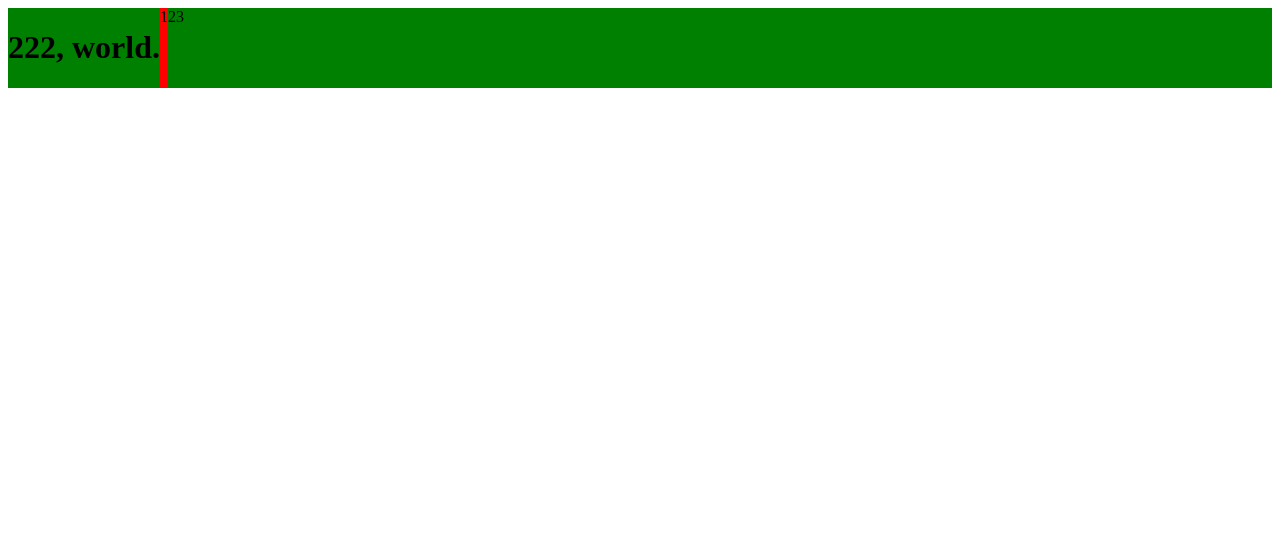
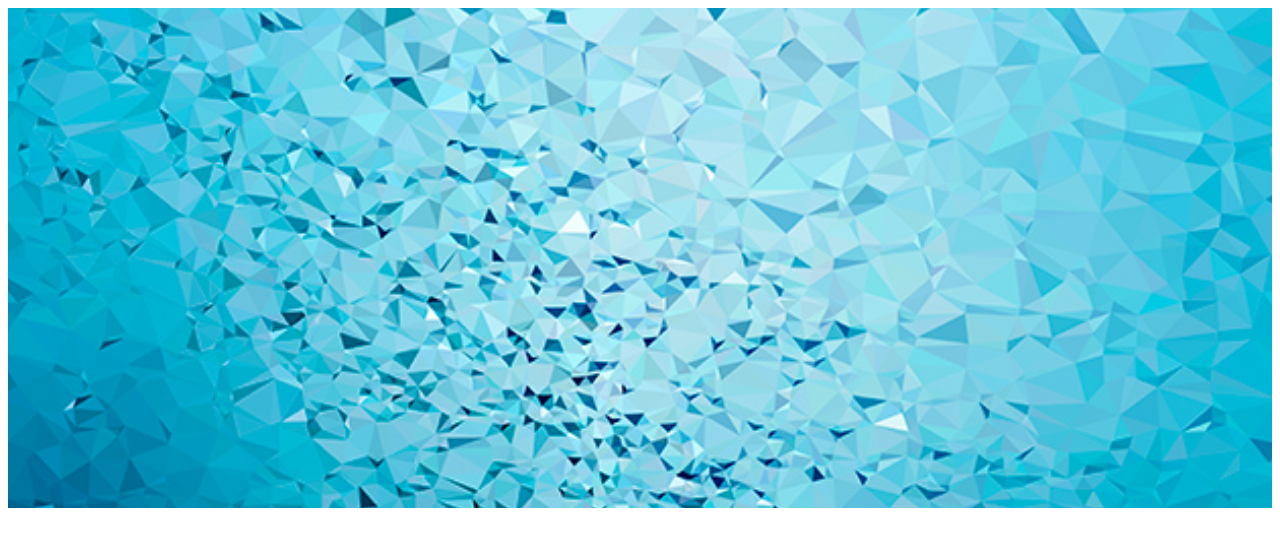
Before and after one commit to hyperh/react-forge-landing, a React app: page / in a window 1280 px wide. Shown: the top 546 px of the page. Built offline with nearby package versions, Linux system fonts and the light colour scheme.

Commit message:
Header image working, full size.

```diff
--- a/src/App.js
+++ b/src/components/App.js
@@ -1,14 +1,13 @@
 import React, { Component } from 'react';
-import styles from './style.css';
+import styles from '../style.css';
+
+import Header from './Header';
 
 export default class App extends Component {  // eslint-disable-line react/prefer-stateless-function
   render() {
     return (
       <div className={styles.test}>
-        <h1>222, world.</h1>
-        <div id={styles.myId} className={styles.test}>1</div>
-        <div className={styles.test}>2</div>
-        <div className={styles.test}>3</div>
+        <Header />
       </div>
     );
   }
--- /dev/null
+++ b/src/components/Header.js
@@ -0,0 +1,13 @@
+import React from 'react';
+import styles from './header.css';
+
+/* eslint-disable react/prefer-stateless-function */
+export default class Header extends React.Component {
+  render() {
+    return (
+      <div className={styles.header}>
+
+      </div>
+    );
+  }
+}
--- /dev/null
+++ b/src/components/header.css
@@ -0,0 +1,6 @@
+.header {
+  background: url('../assets/rain.jpg') no-repeat fixed center center;
+  background-size: 100%;
+  width: 100%;
+  height: 500px;
+}
--- a/src/index.js
+++ b/src/index.js
@@ -1,7 +1,7 @@
 import React from 'react';
 import { render } from 'react-dom';
 import { AppContainer } from 'react-hot-loader';
-import App from './App';
+import App from './components/App';
 
 render(
   <AppContainer>
@@ -11,8 +11,8 @@ render(
 );
 
 if (module.hot) {
-  module.hot.accept('./App', () => {
-    const NextApp = require('./App').default; // eslint-disable-line global-require
+  module.hot.accept('./components/App', () => {
+    const NextApp = require('./components/App').default; // eslint-disable-line global-require
     render(
       <AppContainer>
         <NextApp />
--- a/src/style.css
+++ b/src/style.css
@@ -5,5 +5,4 @@
 .test {
   background-color: green;
   display: flex;
-  transition: all .5s;
 }
```
Also changed, not shown: src/assets/rain.jpg (added).
